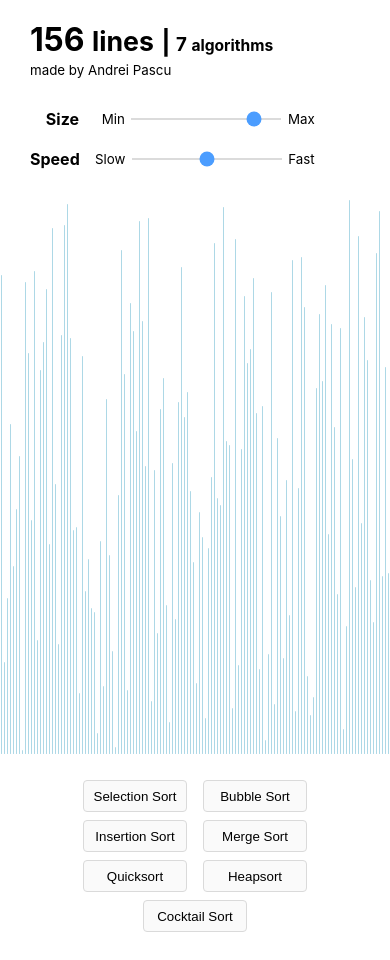
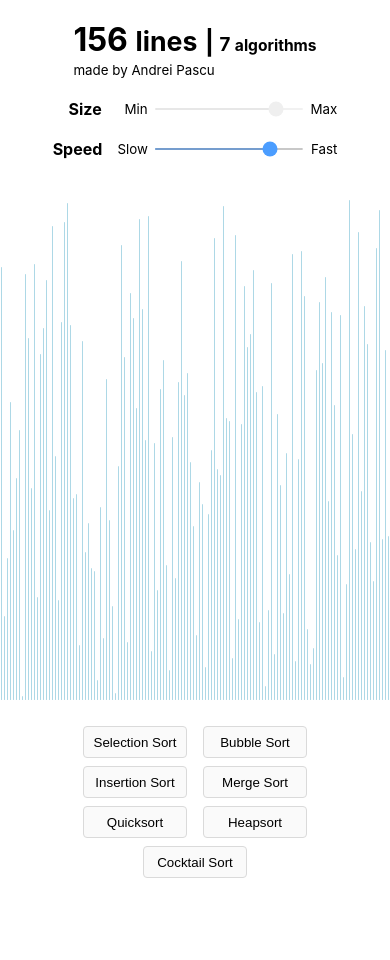
Before and after one commit to andreiui/sorting-visualized, a React (Create React App) app: page / in a window 390 px wide. Both pictures are taken after a click on the button "Shuffle". Shown: the top 960 px of the page. After the commit the page ends 906 px from the top, so only its background shows below. Built offline with nearby package versions, Linux system fonts and the light colour scheme.

Commit message:
Implemented input slider css effects in addition to minor changes in UI

```diff
--- a/src/sorting/Main.css
+++ b/src/sorting/Main.css
@@ -3,8 +3,12 @@
   flex-direction: row;
   flex-wrap: wrap;
   justify-content: space-between;
-  align-items: center;
-  margin: 0 0 10px 0;
+  align-items: flex-start;
+  margin: 0 0 20px 0;
+}
+
+.title {
+  margin: 0 0 20px 0;
 }
 
 .logo {
@@ -21,7 +25,6 @@
   flex-direction: column;
   justify-content: flex-start;
   align-items: flex-end;
-  padding: 10px 0 0 0;
 }
 
 .slider {
@@ -31,7 +34,6 @@
 }
 
 .slider-input {
-  -webkit-appearance: none;
   background: #cccccc;
   width: 150px;
   height: 2px;
@@ -53,6 +55,10 @@
   cursor: pointer;
 }
 
+.slider-input:disabled {
+  opacity: 0.3;
+}
+
 .text {
   margin: 0;
 }
@@ -66,3 +72,11 @@
 .text .a:hover {
   color: palevioletred;
 }
+
+@media only screen and (max-width: 750px) {
+  .header {
+    flex-direction: column;
+    justify-content: center;
+    align-items: center;
+  }
+}
--- a/src/sorting/Main.js
+++ b/src/sorting/Main.js
@@ -1,16 +1,13 @@
 import React, { Component } from "react";
 import "./Main.css";
-import Sorting from "./Sorting";
+import Sorting from "./Sorting.js";
 
 class Main extends Component {
   constructor(props) {
     super(props);
     this.state = {
       size: "156",
-      speed: "7",
-      done: true,
-      method: "",
-      sorted: true,
+      speed: "9",
     };
     this.setSize = this.setSize.bind(this);
     this.setSpeed = this.setSpeed.bind(this);
@@ -35,7 +32,7 @@ class Main extends Component {
           speed={this.state.speed}
           setSpeed={this.setSpeed}
         />
-        <Sorting size={this.state.size} />
+        <Sorting size={this.state.size} speed={this.state.speed} />
       </React.Fragment>
     );
   }
@@ -69,6 +66,7 @@ class Settings extends Component {
             type="range"
             min="64"
             max="172"
+            step="1"
             defaultValue={this.props.size}
             className="slider-input"
             onChange={this.props.setSize}
@@ -83,6 +81,7 @@ class Settings extends Component {
             type="range"
             min="2"
             max="12"
+            step="2"
             defaultValue={this.props.speed}
             className="slider-input"
             onChange={this.props.setSpeed}
--- a/src/sorting/Sorting.css
+++ b/src/sorting/Sorting.css
@@ -5,13 +5,10 @@ body {
   padding: 20px 30px 20px 30px;
 }
 
-.title {
-  margin: 0 0 20px 0;
-}
-
 .container {
   display: flex;
   flex-direction: column;
+  justify-content: flex-start;
   width: auto;
 }
 
@@ -22,29 +19,6 @@ body {
   justify-content: center;
   align-items: flex-end;
   margin-bottom: 25px;
-}
-
-.title .logo {
-  display: inline-flex;
-  flex-direction: row;
-  flex-wrap: nowrap;
-  justify-content: center;
-  align-items: baseline;
-  margin: 0;
-}
-
-.text {
-  margin: 0;
-}
-
-.text .a {
-  text-decoration: none;
-  color: black;
-  transition: 0.1s ease-in;
-}
-
-.text .a:hover {
-  color: palevioletred;
 }
 
 .buttons {
--- a/src/sorting/Sorting.js
+++ b/src/sorting/Sorting.js
@@ -105,6 +105,11 @@ class Sorting extends Component {
     let unsorted = [...array];
     const bars = document.getElementsByClassName("sorting bar");
     this.setState({ done: false, method: method, sorted: false });
+    let sizeInputSlider = document.getElementById("size");
+    let speedInputSlider = document.getElementById("speed");
+
+    sizeInputSlider.disabled = true;
+    speedInputSlider.disabled = true;
 
     animations = sort(array, l, u);
 
@@ -176,8 +181,10 @@ class Sorting extends Component {
 
     setTimeout(() => {
       this.setState({ done: true, method: "" });
+      speedInputSlider.disabled = false;
       if (method === "Sorting...") {
         this.setState({ sorted: true });
+        sizeInputSlider.disabled = false;
       }
     }, (animations.length + 1) * ms);
 
@@ -196,7 +203,7 @@ class Sorting extends Component {
       <div className="container">
         <div className="sorting">
           {this.state.list.map((number) => (
-            <Bar key={number} display={number} />
+            <Bar key={number} height={number} />
           ))}
         </div>
         <div className="buttons">
@@ -221,7 +228,8 @@ class Sorting extends Component {
                 this.state.list.length,
                 shuffleArray,
                 "Shuffling...",
-                12
+                12,
+                this.props
               ),
             })
           }
@@ -248,7 +256,8 @@ class Sorting extends Component {
                   this.state.list.length,
                   button.func,
                   button.active,
-                  button.speed
+                  button.speed,
+                  this.props
                 ),
               })
             }
@@ -269,7 +278,7 @@ class Sorting extends Component {
 class Bar extends Component {
   state = {
     backgroundColor: "lightblue",
-    height: this.props.display * 3.55 + 4 + "px",
+    height: this.props.height * 3.2 + 4 + "px",
   };
 
   render() {
```
